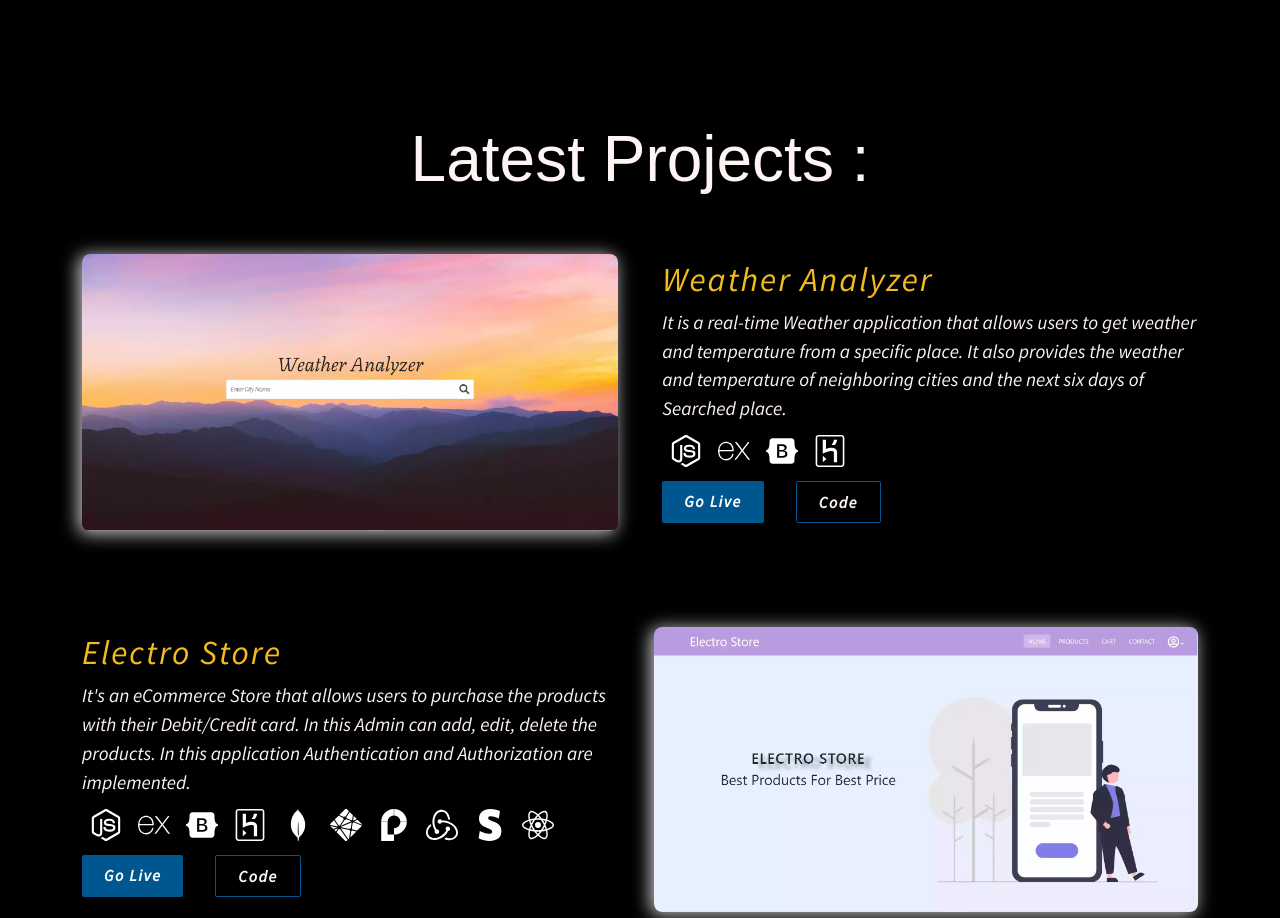
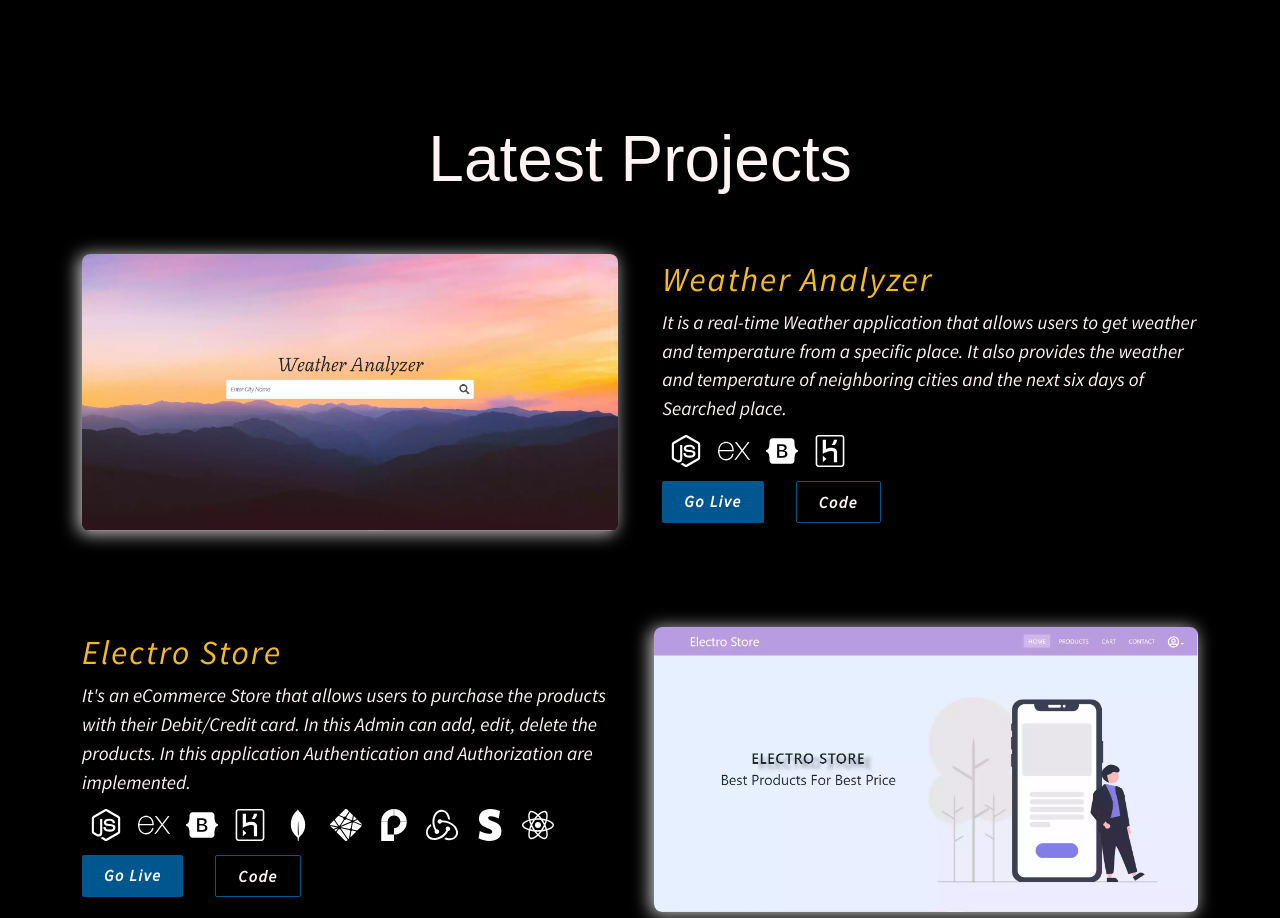
Before and after one commit to varshithreddy28/portfolio, a React (Create React App) app: page / in a window 1280 px wide. Shown: the part 1860-2778 px from the top of the page. Built offline with nearby package versions, Linux system fonts and the light colour scheme; a web font is replaced by a local one.

Commit message:
updated spacing issues

```diff
--- a/src/App.js
+++ b/src/App.js
@@ -11,7 +11,7 @@ import Navbar from './components/navbar/navbar';
 import Projects from './pages/projects/projects';
 import Home from './pages/home/home';
 import Contact from './pages/contact/contact';
-import Homefooter from './components/homefooter/homefooter';
+import Homefooter from './pages/homefooter/homefooter';
 
 
 // Named Exports
--- a/src/components/contactme/icons.jsx
+++ b/src/components/contactme/icons.jsx
@@ -42,8 +42,8 @@ export default function Icons({ theme, setTheme }) {
             <img src={theme ? Insta : InstaDark} alt="Link To instagram" />
           </a>
 
-          <div className="desktopView">
-            <a target="_blank" onClick={() => handelTheme()}>
+          <div className="desktopView" onClick={() => handelTheme()}>
+            <a target="_blank">
               <img src={theme ? Sun : Moon} alt="Change Theme" />
             </a>
           </div>
--- a/src/components/homefooter/homefooter.jsx
+++ b/src/pages/homefooter/homefooter.jsx
@@ -4,7 +4,7 @@ import "./homefooter.css";
 import { BsCheckCircleFill, BsCheckCircle } from "react-icons/bs";
 import WebSiteBuild from "../../assets/websitebuild.svg";
 
-import Icons from "../contactme/icons";
+// import Icons from "../../components/contactme/icons";
 
 export default function Homefooter({ theme }) {
   const shieldStyle = {
@@ -36,7 +36,7 @@ export default function Homefooter({ theme }) {
         className="bottomHomeHeader bottomHome "
         id="aboutVarshith"
         data-aos="fade-up"
-        data-aos-offset="10"
+        data-aos-duration="3000"
       >
         <div className="bottomImg">
           <img src={WebSiteBuild} alt="Image of construction" />
--- a/src/pages/projects/projects.jsx
+++ b/src/pages/projects/projects.jsx
@@ -78,7 +78,7 @@ export default function Projects(props) {
     <div className="projectsPage" id="projects">
       <div className="container">
         <div className="projectHeader">
-          <h1>Latest Projects : </h1>
+          <h1>Latest Projects </h1>
         </div>
         <div className="projectList">
           {projects.map((project) => {
```
Also changed, not shown: src/pages/homefooter/homefooter.css (renamed from src/components/homefooter/homefooter.css).
